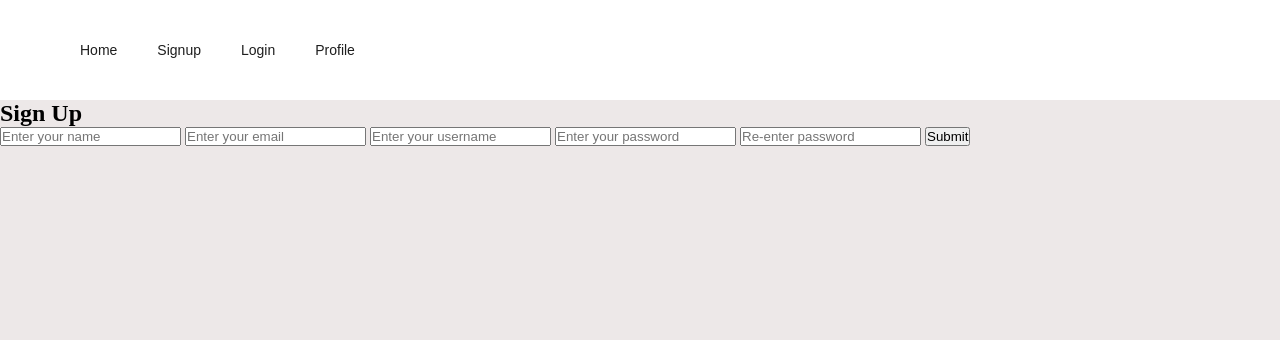
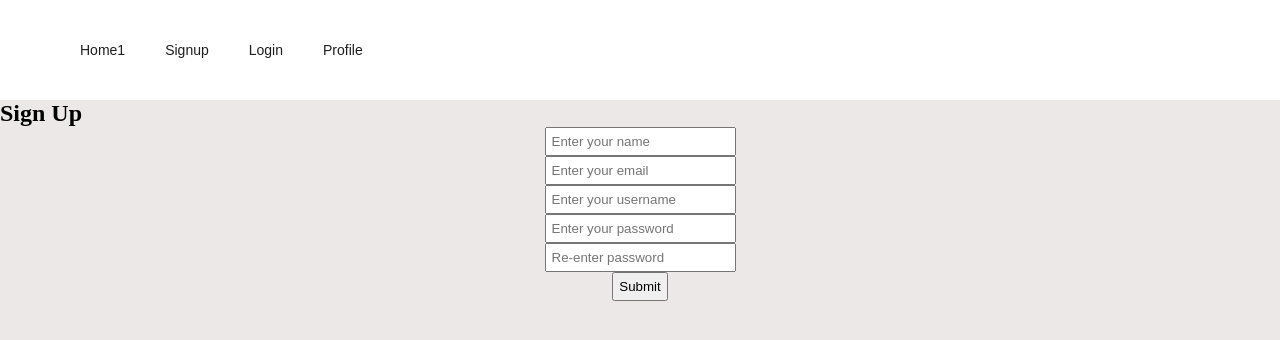
Before and after one commit to hasibmlp/php_login, a PHP site: page /signin.php in a window 1280 px wide. Shown: the top 340 px of the page. Run offline with PHP 8.4, Linux system fonts and the light colour scheme.

Commit message:
modified html

```diff
--- a/css/style.css
+++ b/css/style.css
@@ -36,7 +36,3 @@ ul li a {
 ul li a:hover {
     color: red;
 }
-
-.singup-form-form {
-    display: block;
-}
--- a/inc/header.php
+++ b/inc/header.php
@@ -1,4 +1,4 @@
-<?php ?>
+
 
 <!DOCTYPE html>
 <html lang="en">
@@ -7,6 +7,8 @@
     <meta http-equiv="X-UA-Compatible" content="IE=edge">
     <meta name="viewport" content="width=device-width, initial-scale=1.0">
     <link rel="stylesheet" href="css/style.css">
+
+
     <title>login</title>
 </head>
 <body>
@@ -14,7 +16,7 @@
         <nav>
 
             <ul>
-                <li><a href="home.html">Home</a></li>
+                <li><a href="index.php">Home1</a></li>
                 <li><a href="signin.php">Signup</a></li>
                 <li><a href="login.php">Login</a></li>
                 <li><a href="profile.php">Profile</a></li>
--- a/index.php
+++ b/index.php
@@ -2,4 +2,5 @@
         <h1>Home page</h1>
 
 
+
 <?php include_once 'inc/footer.php' ?>
--- a/signin.php
+++ b/signin.php
@@ -1,17 +1,20 @@
 <?php include_once 'inc/header.php' ?>
 
-<section class="signup-form">
-    <h2>Sign Up</h2>
-    <div class="signup-form-form">
+<section class="">
+    <h2 style="text-align:">Sign Up</h2>
+    <div class="">
+       <center>
 
-        <form action="inc/signup.inc.php" method="POST">
-            <input type="text" name="name" placeholder="Enter your name">
-            <input type="text" name="email" placeholder="Enter your email">
-            <input type="text" name="uid" placeholder="Enter your username">
-            <input type="password" name="pass" placeholder="Enter your password">
-            <input type="password" name="pass_re" placeholder="Re-enter password">
-            <button type="submit" name="submit">Submit</button>
-        </form>
+           <form style="width: 200px" action="inc/signup.inc.php" method="POST">
+               <input style= "padding: 5px" type="text" name="name" placeholder="Enter your name">
+               <input style= "padding: 5px" type="text" name="email" placeholder="Enter your email">
+               <input style= "padding: 5px" type="text" name="uid" placeholder="Enter your username">
+               <input style= "padding: 5px" type="password" name="pass" placeholder="Enter your password">
+               <input style= "padding: 5px" type="password" name="pass_re" placeholder="Re-enter password">
+               <button style= "padding: 5px" type="submit" name="submit">Submit</button>
+
+           </form>
+       </center>
     </div>
 </section>
 
```
Also changed, not shown: login.php (+18 -1 lines), inc/login.inc.php (added), inc/signup.inc.php (added).
